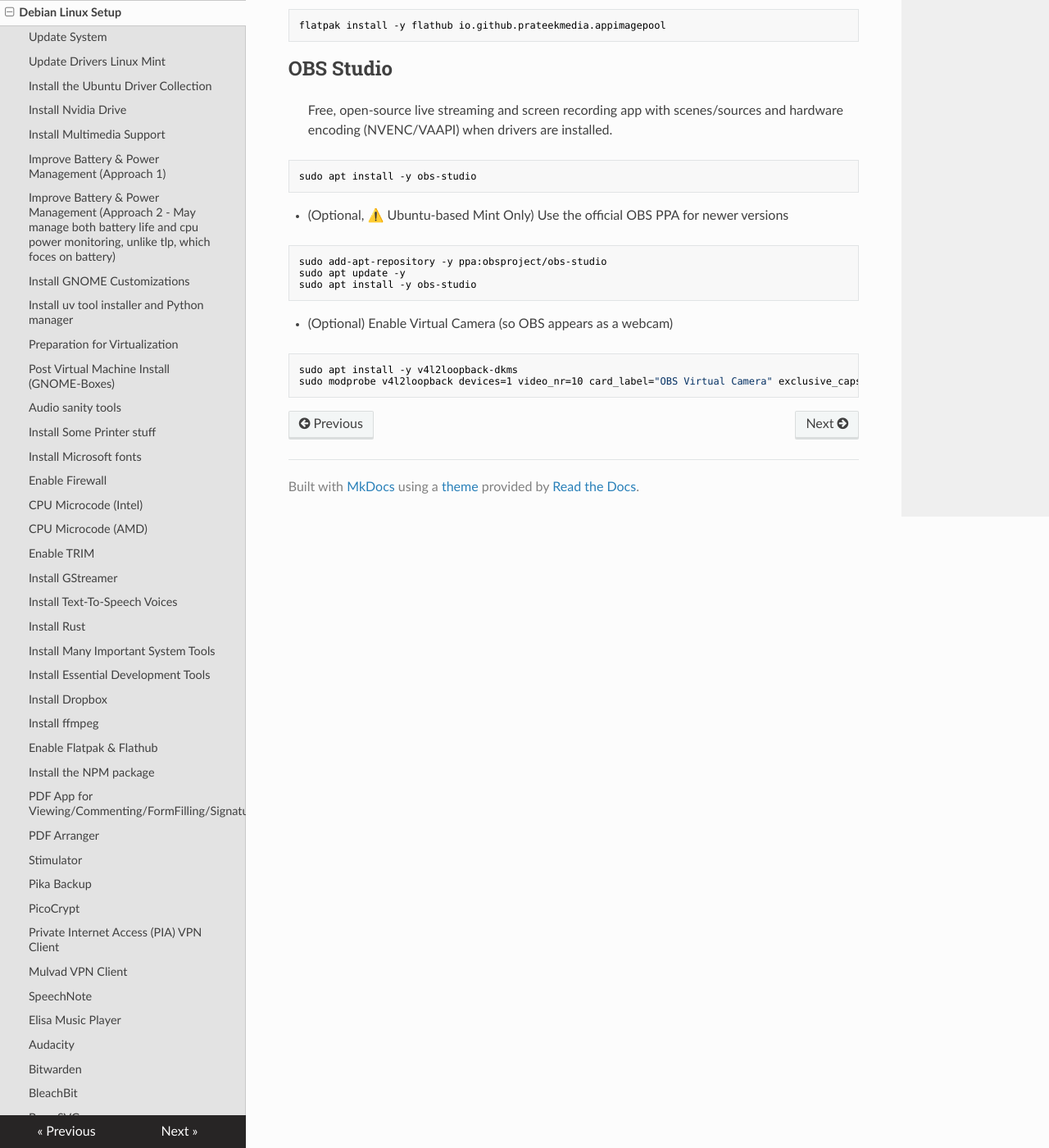
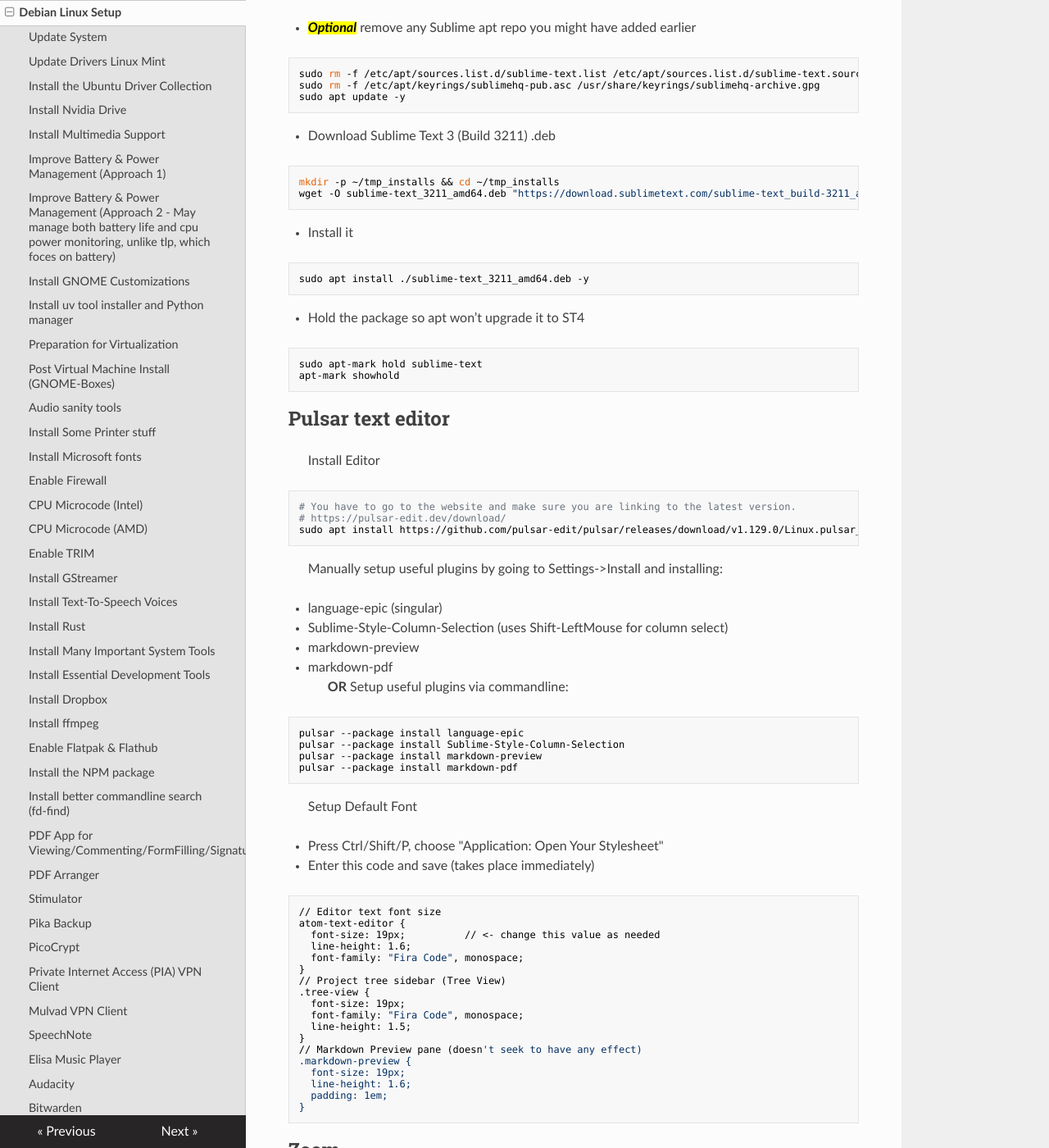
Before and after one commit to travisseymour/useful_stuff, an MkDocs documentation site: the page built from docs/debian_setup.md, in a window 1280 px wide and 1400 px high, scrolled down 17394 px. Shown: the whole window at 82% size. Built offline with MkDocs 1.6.1, drawn with Linux system fonts in a browser that asks for light colours; nearby versions of some CDN libraries; some of the changed text lies outside the part shown.

Commit message:
added pulsar. added font settings to vscodium and pycharm

````diff
--- a/docs/debian_setup.md
+++ b/docs/debian_setup.md
@@ -112,6 +112,7 @@
 sudo apt install -y qemu-kvm libvirt-daemon-system virt-manager
 sudo usermod -aG libvirt,kvm $USER
 sudo apt install -y gnome-boxes
+sudo apt install -y virtualbox
 ```
 
 > Now log out and back in to set virtualization group membership
@@ -358,6 +361,18 @@
 sudo apt install -y nodejs
 node -v
 npm -v
+```
+
+## Install better commandline search (fd-find)
+
+- Installation:
+```bash
+sudo apt install fd-find -y
+```
+
+- to find files with "deploy" (any casing) in the name that ends with ".sh", use this:
+```bash
+fdfind -i "deply.*\.sh$" ~
 ```
 
 ## PDF App for Viewing/Commenting/FormFilling/Signatures
@@ -726,7 +741,7 @@
 
 ## VSCodium
 
-> Telemetry-free builds of VS Code from upstream open-source sources.
+> Install telemetry-free build of VS Code from upstream open-source sources.
 
 - Import the GPG key
 ```bash
@@ -745,6 +760,49 @@
 sudo apt update -y
 sudo apt install codium -y
 ```
+
+> Change global font scaling
+
+- open the Command Palette (Ctrl+Shift+P) → “Preferences: Open User Settings (JSON)” and add:
+```bash
+{
+  "editor.fontSize": 16,
+  "window.zoomLevel": 2.0
+}
+```
+
+- save and restart
+
+## PyCharm Professional
+
+> ⚠️ Install: TBA
+
+> Scale The Interface: Finding and editing `idea.properties`:
+
+- Linux Mint:
+```bash
+/.config/JetBrains/<pycharm-version>/idea.properties
+```
+
+- Windows:
+```bash
+%USERPROFILE%\.PyCharm<version>\config\idea.properties
+```
+
+- MacOS:
+```bash
+~/Library/Preferences/PyCharm<version>/idea.properties
+```
+
+> Scale The Interface: Edit content:
+
+- Make changes
+```bash
+# Custom UI scaling factor
+ide.ui.scale=1.5
+```
+
+- Save and Restart PyCharm to see changes
 
 ## Zotero
 
@@ -793,6 +851,56 @@
 ```bash
 sudo apt-mark hold sublime-text
 apt-mark showhold
+```
+
+## Pulsar text editor
+
+> Install Editor
+
+```bash
+# You have to go to the website and make sure you are linking to the latest version.
+# https://pulsar-edit.dev/download/
+sudo apt install https://github.com/pulsar-edit/pulsar/releases/download/v1.129.0/Linux.pulsar_1.129.0_amd64.deb
+```
+
+> Manually setup useful plugins by going to Settings->Install and installing:
+
+- language-epic (singular)
+- Sublime-Style-Column-Selection (uses Shift-LeftMouse for column select)
+- markdown-preview
+- markdown-pdf
+> **OR** Setup useful plugins via commandline:
+
+```bash
+pulsar --package install language-epic
+pulsar --package install Sublime-Style-Column-Selection
+pulsar --package install markdown-preview
+pulsar --package install markdown-pdf
+```
+
+> Setup Default Font
+
+- Press Ctrl/Shift/P, choose "Application: Open Your Stylesheet"
+- Enter this code and save (takes place immediately)
+```bash
+// Editor text font size
+atom-text-editor {
+  font-size: 19px;          // <- change this value as needed
+  line-height: 1.6;
+  font-family: "Fira Code", monospace;
+}
+// Project tree sidebar (Tree View)
+.tree-view {
+  font-size: 19px;
+  font-family: "Fira Code", monospace;
+  line-height: 1.5;
+}
+// Markdown Preview pane (doesn't seek to have any effect)
+.markdown-preview {
+  font-size: 19px;
+  line-height: 1.6;
+  padding: 1em;
+}
 ```
 
 ## Zoom
````
Also changed, not shown: other parts of docs/debian_setup.md (+2 -0 lines), 1 other file.
